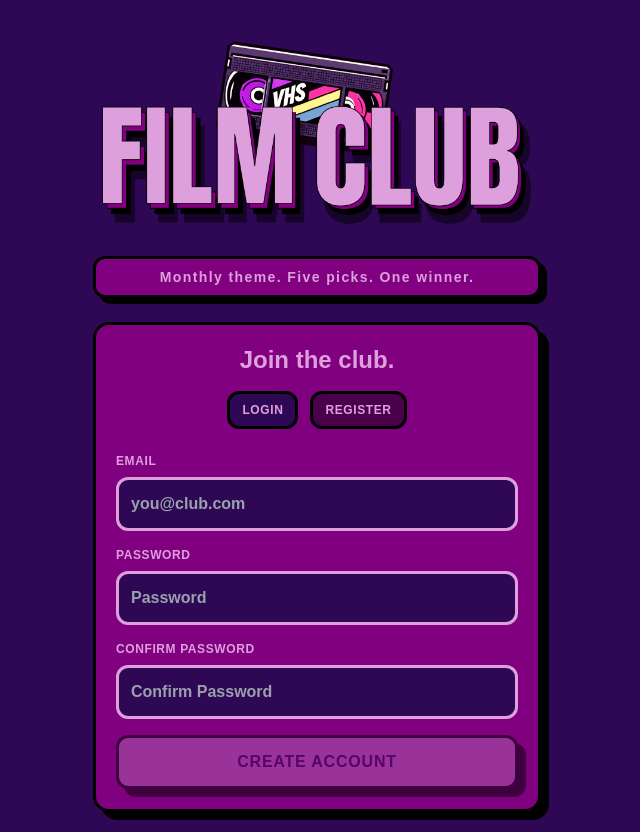
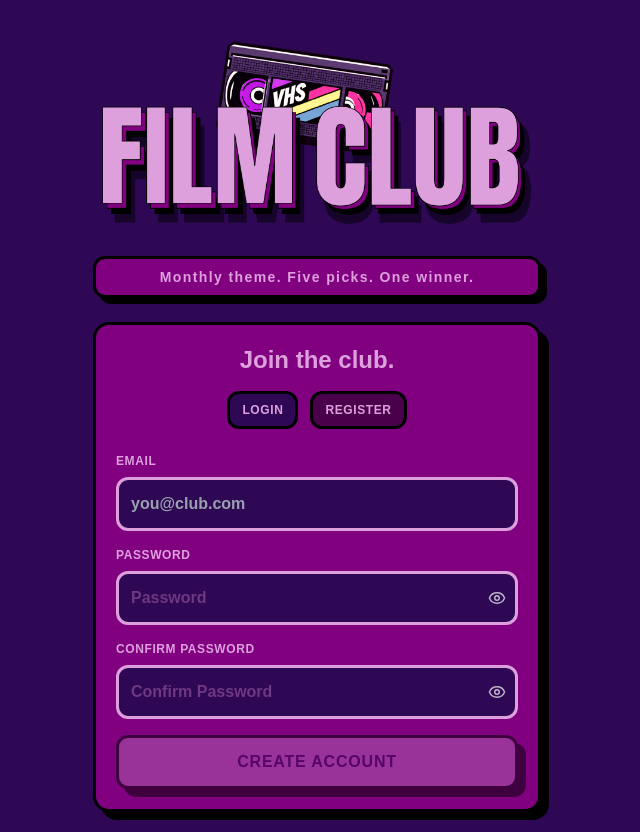
Before and after one commit to xenkou90/film-club, a Next.js app: page /register in a window 1280 px wide. Shown: the whole page, without its empty margins (323-963 px from the left). Built offline with nearby package versions, Linux system fonts and the light colour scheme.

Commit message:
feat(AuthCard): add password visibility toggle to all password fields

```diff
--- a/package.json
+++ b/package.json
@@ -15,6 +15,7 @@
     "clsx": "^2.1.1",
     "dotenv": "^17.3.1",
     "drizzle-orm": "^0.45.1",
+    "lucide-react": "^0.577.0",
     "next": "16.1.6",
     "next-auth": "^4.24.13",
     "pg": "^8.19.0",
--- a/src/components/AuthCard.tsx
+++ b/src/components/AuthCard.tsx
@@ -3,6 +3,7 @@
 import { useState, useEffect } from "react";
 import { signIn } from "next-auth/react";
 import { useRouter } from "next/navigation";
+import { Eye, EyeOff } from "lucide-react";
 
 type Mode = "login" | "register";
 
@@ -27,6 +28,10 @@ export default function AuthCard({
 
     const [error, setError] = useState<string | null>(null);
     const [isSubmitting, setIsSubmitting] = useState(false);
+
+    const [showLoginPassword, setShowLoginPassword] = useState(false);
+    const [showRegisterPassword, setShowRegisterPassword] = useState(false);
+    const [showConfirmPassword, setShowConfirmPassword] = useState(false);
 
     useEffect(() => {
         setLogin({ email: "", password: "" });
@@ -198,13 +203,23 @@ export default function AuthCard({
                             <span className="text-xs font-extrabold uppercase tracking-wider">
                                 Password
                             </span>
+                            <div className="relative">
                                 <input
-                                className="brut-input placeholder:text-gray-400"
-                                type="password"
+                                    className="brut-input pr-12"
+                                    type={showLoginPassword ? "text" : "password"}
                                     placeholder="••••••••"
                                     value={login.password}
                                     onChange={(e) => updateLogin({ password: e.target.value })}
                                 />
+                                <button
+                                    type="button"
+                                    className="absolute right-3 top-1/2 -translate-y-1/2 text-[#fbfcfa] opacity-70 hover:opacity-100"
+                                    onClick={() => setShowLoginPassword((prev) => !prev)}
+                                    tabIndex={-1}
+                                >
+                                    {showLoginPassword ? <EyeOff size={18} /> : <Eye size={18} />}
+                                </button>
+                            </div>
                         </label>
 
                         <button
@@ -241,28 +256,48 @@ export default function AuthCard({
                             <span className="text-xs font-extrabold uppercase tracking-wider">
                                 Password
                             </span>
+                            <div className="relative">
                                 <input
-                                className="brut-input placeholder:text-gray-400"
-                                type="password"
+                                    className="brut-input pr-12"
+                                    type={showRegisterPassword ? "text" : "password"}
                                     placeholder="Password"
                                     value={register.password}
                                     onChange={(e) => updateRegister({ password: e.target.value })}
                                 />
+                                <button
+                                    type="button"
+                                    className="absolute right-3 top-1/2 -translate-y-1/2 text-[#fbfcfa] opacity-70 hover:opacity-100"
+                                    onClick={() => setShowRegisterPassword((prev) => !prev)}
+                                    tabIndex={-1}
+                                >
+                                    {showRegisterPassword ? <EyeOff size={18} /> : <Eye size={18} />}
+                                </button>
+                            </div>
                         </label>
 
                         <label className="grid gap-2">
                             <span className="text-xs font-extrabold uppercase tracking-wider">
                                 Confirm Password
                             </span>
+                            <div className="relative">
                                 <input
-                                className="brut-input placeholder:text-gray-400"
-                                type="password"
+                                    className="brut-input pr-12"
+                                    type={showConfirmPassword ? "text" : "password"}
                                     placeholder="Confirm Password"
                                     value={register.confirmPassword}
                                     onChange={(e) =>
                                         updateRegister({ confirmPassword: e.target.value })
                                     }
                                 />
+                                <button
+                                    type="button"
+                                    className="absolute right-3 top-1/2 -translate-y-1/2 text-[#fbfcfa] opacity-70 hover:opacity-100"
+                                    onClick={() => setShowConfirmPassword((prev) => !prev)}
+                                    tabIndex={-1}
+                                >
+                                    {showConfirmPassword ? <EyeOff size={18} /> : <Eye size={18} />}
+                                </button>
+                            </div>
                         </label>
 
                         <button
```
Also changed, not shown: 1 other file (tests, documents, lock files or other folders). Lines whose indentation alone changed are shown as unchanged.
